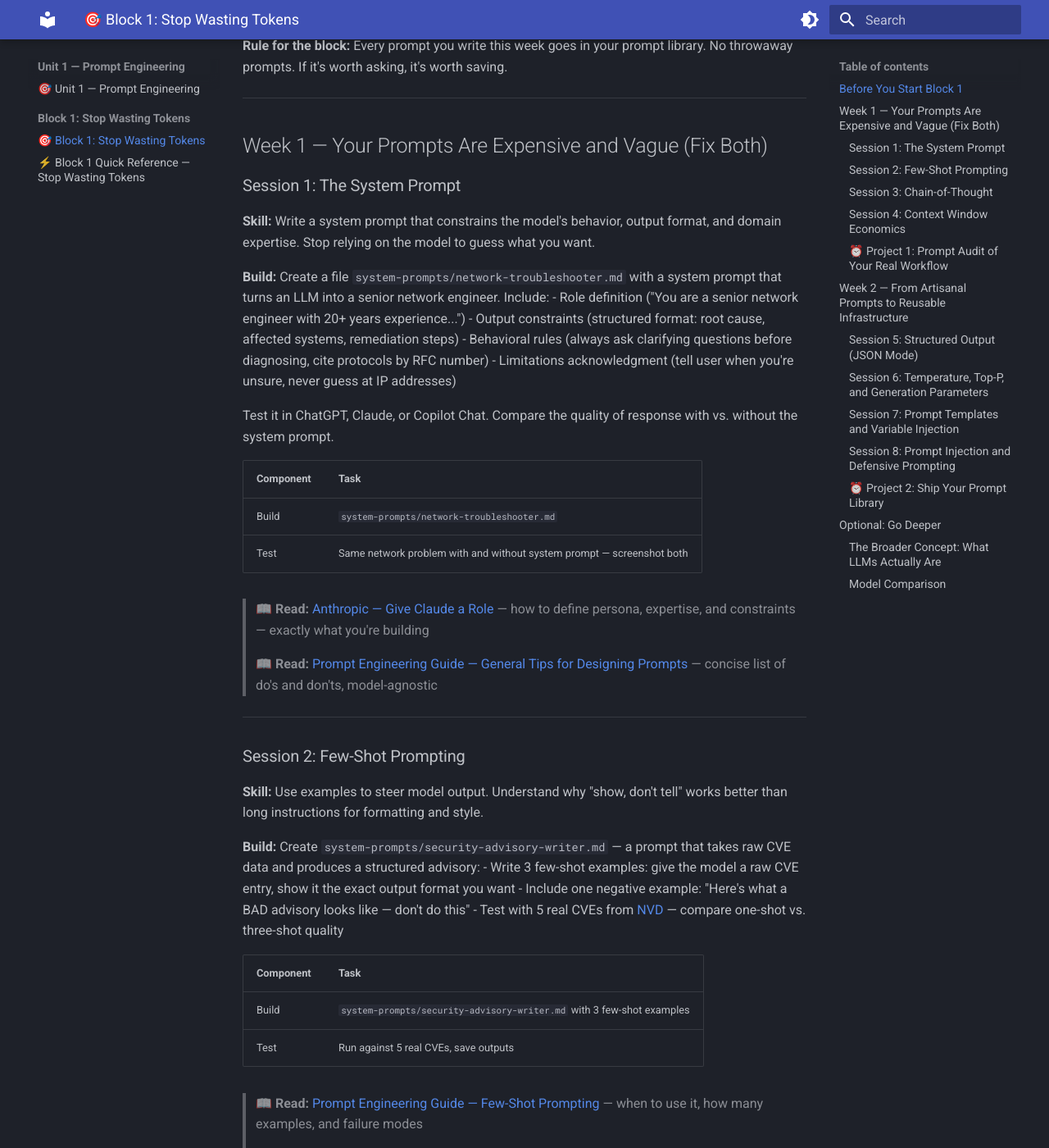
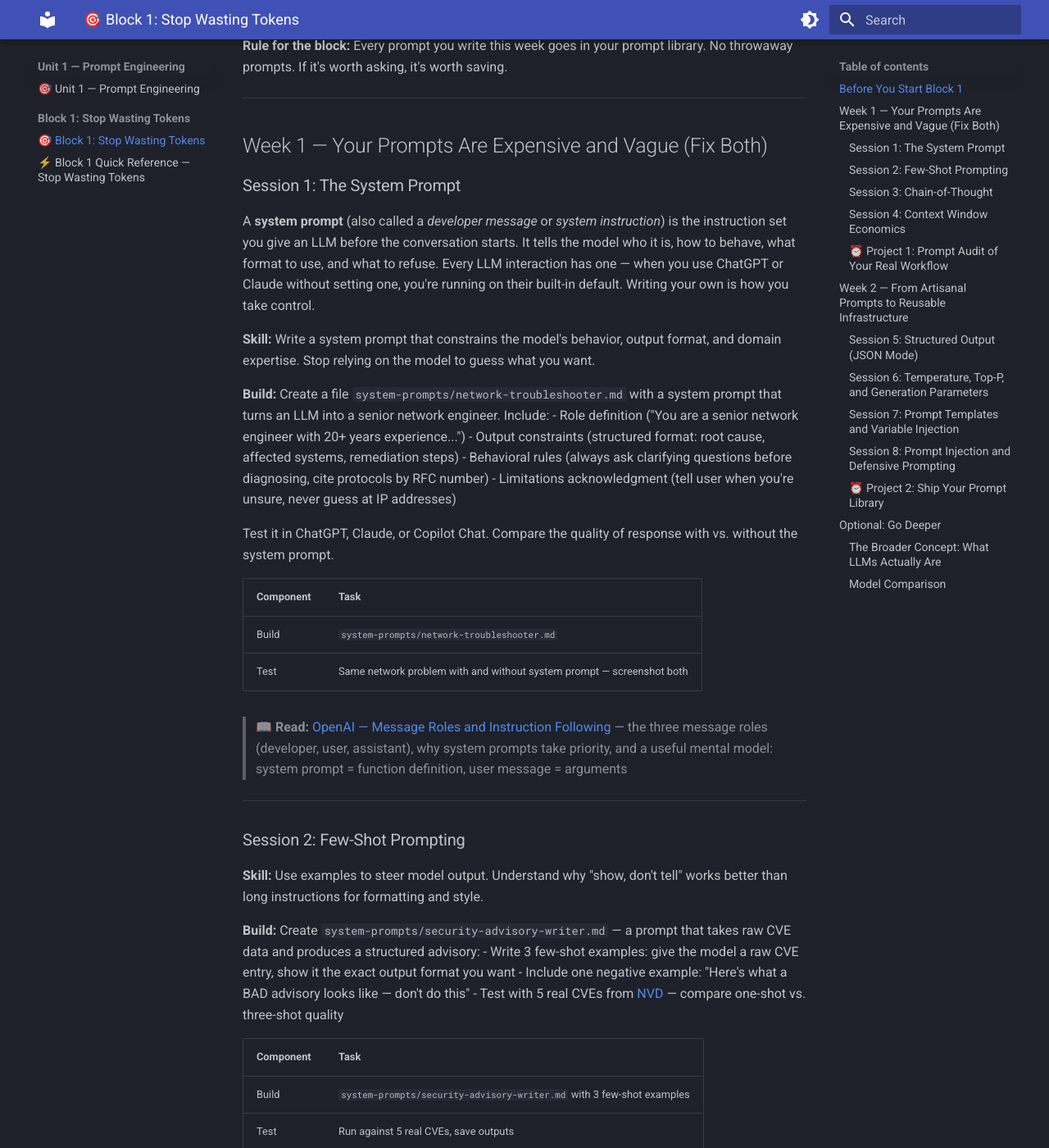
Before and after one commit to patrickdaj/The-36-Week-AI-Architect-Project, an MkDocs documentation site: the page built from docs/blocks/01-prompt-engineering/01-stop-wasting-tokens/index.md, in a window 1280 px wide and 1400 px high, scrolled down 771 px. Shown: the whole window at 82% size. Built offline with MkDocs 1.6.1 and Material for MkDocs 9.7.7, drawn with Linux system fonts in a browser that asks for light colours; some of the changed text lies outside the part shown.

Commit message:
Fix Block 1 session gaps: add system prompt definition, replace broken/dead links
- Session 1: Add inline explanation of what a system prompt is
- Session 1: Replace broken 'Give Claude a Role' (404) and generic
  Prompting Guide tips with OpenAI Message Roles guide
- Session 6: Replace dead Cohere temperature link with Hugging Face
  text generation blog (covers temp, top-k, top-p with diagrams)
- Quick-ref: Update Session 1 key resource to match

```diff
--- a/docs/blocks/01-prompt-engineering/01-stop-wasting-tokens/index.md
+++ b/docs/blocks/01-prompt-engineering/01-stop-wasting-tokens/index.md
@@ -33,6 +33,8 @@ pip install jupyter
 
 ### Session 1: The System Prompt
 
+A **system prompt** (also called a *developer message* or *system instruction*) is the instruction set you give an LLM before the conversation starts. It tells the model who it is, how to behave, what format to use, and what to refuse. Every LLM interaction has one — when you use ChatGPT or Claude without setting one, you're running on their built-in default. Writing your own is how you take control.
+
 **Skill:** Write a system prompt that constrains the model's behavior, output format, and domain expertise. Stop relying on the model to guess what you want.
 
 **Build:** Create a file `system-prompts/network-troubleshooter.md` with a system prompt that turns an LLM into a senior network engineer. Include:
@@ -48,9 +50,7 @@ Test it in ChatGPT, Claude, or Copilot Chat. Compare the quality of response wit
 | Build | `system-prompts/network-troubleshooter.md` |
 | Test | Same network problem with and without system prompt — screenshot both |
 
-> 📖 **Read:** [Anthropic — Give Claude a Role](https://docs.anthropic.com/en/docs/build-with-claude/prompt-engineering/give-claude-a-role) — how to define persona, expertise, and constraints — exactly what you're building
->
-> 📖 **Read:** [Prompt Engineering Guide — General Tips for Designing Prompts](https://www.promptingguide.ai/introduction/tips) — concise list of do's and don'ts, model-agnostic
+> 📖 **Read:** [OpenAI — Message Roles and Instruction Following](https://developers.openai.com/api/docs/guides/text#message-roles-and-instruction-following) — the three message roles (developer, user, assistant), why system prompts take priority, and a useful mental model: system prompt = function definition, user message = arguments
 
 ---
 
@@ -194,7 +194,7 @@ Test it with:
 
 > 📖 **Read:** [Prompt Engineering Guide — LLM Settings](https://www.promptingguide.ai/introduction/settings) — temperature, top-p, max tokens explained
 >
-> 📖 **Read:** [Cohere — Temperature](https://docs.cohere.com/docs/temperature) — another good explainer with visual intuition
+> 📖 **Read:** [Hugging Face — How to Generate Text](https://huggingface.co/blog/how-to-generate) — visual explainer of greedy search, beam search, sampling, temperature, top-k, and top-p with diagrams and code
 
 ---
 
```
Also changed, not shown: docs/blocks/01-prompt-engineering/01-stop-wasting-tokens/quick-ref.md (+1 -1 lines).
